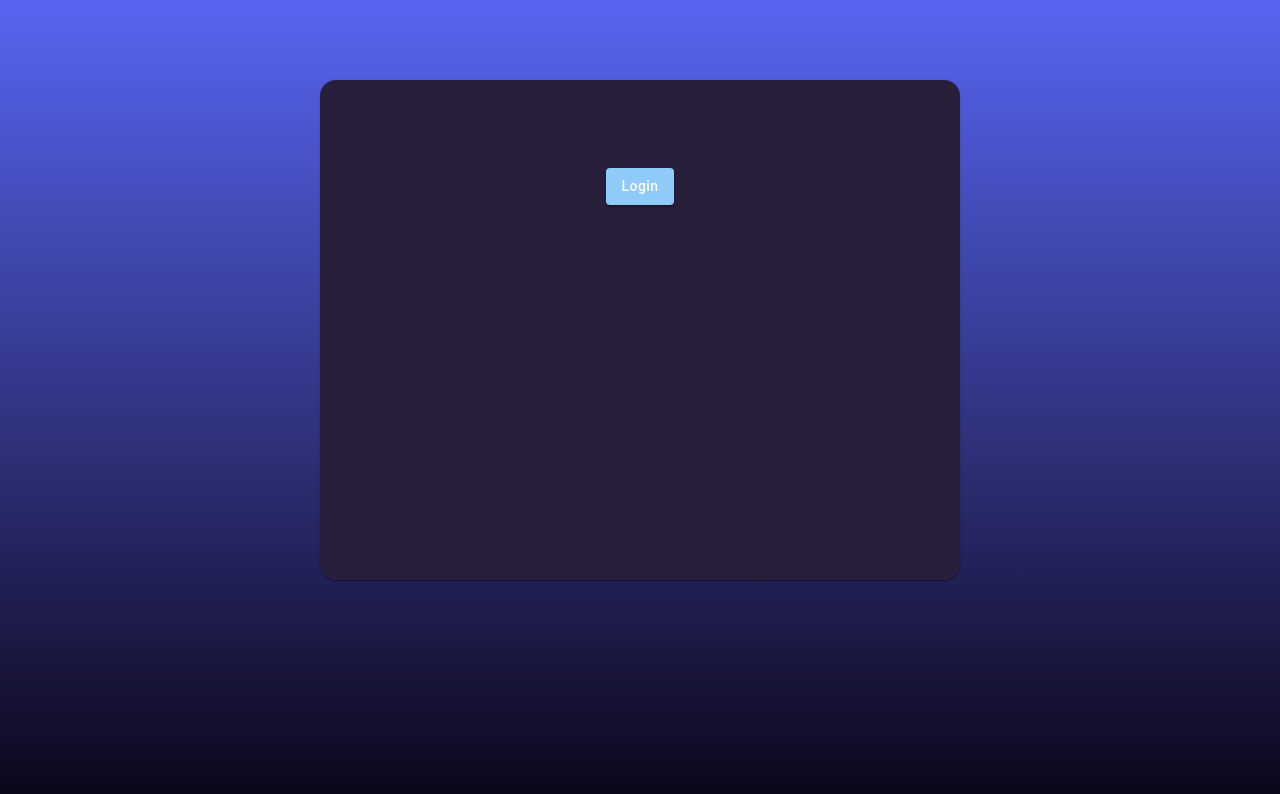
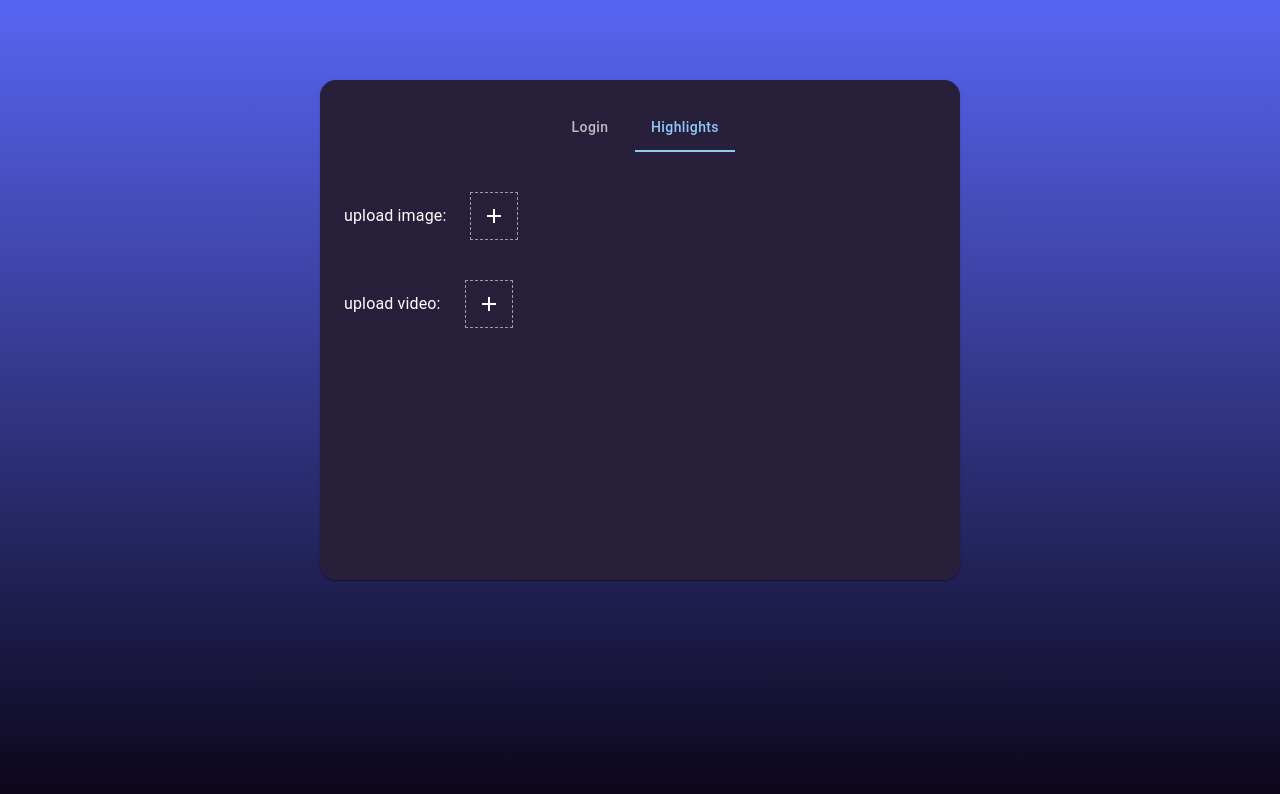
Before and after one commit to carv-protocol/carv-hackathon-examples, a React (Vite) app: page /examples in a window 1280 px wide. Shown: the top 794 px of the page. Built offline with nearby package versions, Linux system fonts and the light colour scheme.

Commit message:
feat add video

```diff
--- a/package.json
+++ b/package.json
@@ -22,6 +22,7 @@
   "dependencies": {
     "@emotion/react": "^11.10.6",
     "@emotion/styled": "^11.10.6",
+    "@mui/icons-material": "^5.11.16",
     "@mui/material": "^5.12.0",
     "@vitejs/plugin-react": "^3.1.0",
     "react": "^18.2.0",
@@ -32,7 +33,8 @@
     "vite": "^4.2.1",
     "vite-plugin-svg-icons": "^2.0.1",
     "vite-plugin-windicss": "^1.8.10",
-    "web3": "^1.9.0"
+    "web3": "^1.9.0",
+    "windicss": "^3.5.6"
   },
   "devDependencies": {
     "@types/node": "^18.15.11",
--- /dev/null
+++ b/src/constants.ts
@@ -0,0 +1 @@
+export const S3_HOST = 'https://public.carv.io';
--- a/src/examples/ExamplesPage.tsx
+++ b/src/examples/ExamplesPage.tsx
@@ -1,14 +1,15 @@
 import { Button, Card, Stack, Tab, Tabs } from '@mui/material';
 import { useEffect, useState } from 'react';
 import OneClickLogin from './login';
+import Highlights from './highlights';
 
 const ExamplesPage = () => {
-  console.log('ExamplesPage');
-  const [value, setValue] = useState(0);
+  const [value, setValue] = useState(1);
 
   const handleChange = (event: React.SyntheticEvent, newValue: number) => {
     setValue(newValue);
   };
+
   return (
     <Stack
       alignItems="center"
@@ -34,11 +35,12 @@ const ExamplesPage = () => {
           alignItems={'center'}
           justifyContent={'space-around'}
         >
-          {/* <Tabs value={value} onChange={handleChange}>
+          <Tabs value={value} onChange={handleChange}>
             <Tab label="Login" sx={{ textTransform: 'capitalize' }} />
             <Tab label="Highlights" sx={{ textTransform: 'capitalize' }} />
-          </Tabs> */}
-          <OneClickLogin />
+          </Tabs>
+          {value === 0 && <OneClickLogin />}
+          {value === 1 && <Highlights />}
         </Stack>
       </Card>
     </Stack>
--- /dev/null
+++ b/src/examples/highlights/UploadImage.tsx
@@ -0,0 +1,96 @@
+import { Box, Stack, Typography } from '@mui/material';
+import AddIcon from '@mui/icons-material/Add';
+import { toast } from 'react-toastify';
+import { readFile } from 'src/utils/file';
+import { uploadFile } from './uploadFile';
+import { S3_HOST } from 'src/constants';
+import { useState } from 'react';
+import CloseIcon from '@mui/icons-material/Close';
+
+const UploadImage = () => {
+  const [imageUrlList, setImageUrlList] = useState<string[]>([]);
+
+  console.log('imageUrlList:', imageUrlList);
+  const imageSelectOnChange = async (
+    e: React.ChangeEvent<HTMLInputElement>
+  ) => {
+    const selectedFiles = e.target.files;
+    if (selectedFiles) {
+      const file = selectedFiles[0];
+
+      if (file.size > 3145728) {
+        toast.warning(
+          `Image ${file.name} exceeds the maximum upload limit of 3MB.`
+        );
+      } else {
+        const item = await uploadFile(file, 'highlights_dev');
+        const imageUrl = S3_HOST + '/' + item;
+
+        setImageUrlList([...imageUrlList, imageUrl]);
+      }
+    }
+  };
+  return (
+    <Stack sx={{ mt: 5 }} alignSelf={'flex-start'}>
+      <Stack flexDirection={'row'} alignItems={'center'} gap={3}>
+        <Typography variant="subtitle1">upload image: </Typography>
+
+        {imageUrlList.map((imageUrl, i) =>
+          imageUrl ? (
+            <Box
+              key={i}
+              className="relative"
+              sx={{
+                width: 48,
+                height: 48,
+                backgroundImage: `url(${imageUrl})`,
+                backgroundSize: 'cover',
+                '&:hover .icon-close_button': {
+                  display: 'block',
+                },
+              }}
+            >
+              <CloseIcon
+                className="flex-row-cc icon-close_button absolute right-0 top-0 hidden cursor-pointer"
+                sx={{
+                  width: 16,
+                  height: 16,
+                  color: 'neutral.200',
+                }}
+                onClick={e => {
+                  e.stopPropagation();
+                  const list = [...imageUrlList];
+                  list.splice(i, 1);
+                  setImageUrlList(list);
+                }}
+              />
+            </Box>
+          ) : (
+            'loading...'
+          )
+        )}
+        <Box
+          className="relative flex-row-cc cursor-pointer"
+          sx={{
+            bgcolor: 'neutral.800',
+            border: theme => `1px dashed ${theme.palette.grey[500]}`,
+            cursor: 'pointer',
+            height: 48,
+            width: 48,
+          }}
+        >
+          <AddIcon className="cursor-pointer" />
+          <input
+            type="file"
+            accept="image/*"
+            // multiple
+            className="w-[48px] h-[48px] absolute left-0 top-0 cursor-pointer opacity-0"
+            onChange={imageSelectOnChange}
+          ></input>
+        </Box>
+      </Stack>
+    </Stack>
+  );
+};
+
+export default UploadImage;
--- /dev/null
+++ b/src/examples/highlights/UploadVideo.tsx
@@ -0,0 +1,71 @@
+import { Box, Stack, Typography } from '@mui/material';
+import AddIcon from '@mui/icons-material/Add';
+import { toast } from 'react-toastify';
+import { uploadFile } from './uploadFile';
+import { S3_HOST } from 'src/constants';
+import { useState } from 'react';
+
+const UploadVideo = () => {
+  const [videoUrlList, setVideoUrlList] = useState<string[]>([]);
+
+  const onVideoSelect = async (e: React.ChangeEvent<HTMLInputElement>) => {
+    const selectedFiles = e.target.files;
+    if (selectedFiles) {
+      const file = selectedFiles[0];
+
+      if (file.size > 31457280) {
+        toast.warning(
+          `Video ${file.name} exceeds the maximum upload limit of 30MB.`
+        );
+      } else {
+        const item = await uploadFile(file, 'highlights_dev');
+        const videoUrl = S3_HOST + '/' + item;
+
+        setVideoUrlList([...videoUrlList, videoUrl]);
+      }
+    }
+  };
+
+  return (
+    <Stack sx={{ mt: 5 }} alignSelf={'flex-start'}>
+      <Stack
+        flexDirection={'row'}
+        alignItems={'center'}
+        gap={3}
+        flexWrap={'wrap'}
+      >
+        <Typography variant="subtitle1">upload video: </Typography>
+        {videoUrlList.map((videoUrl, i) =>
+          videoUrl ? (
+            <video width="300" height="180" controls>
+              <source src={videoUrl} type="video/mp4" />
+            </video>
+          ) : (
+            'loading...'
+          )
+        )}
+        <Box
+          className="relative flex-row-cc cursor-pointer"
+          sx={{
+            bgcolor: 'neutral.800',
+            border: theme => `1px dashed ${theme.palette.grey[500]}`,
+            cursor: 'pointer',
+            height: 48,
+            width: 48,
+          }}
+        >
+          <AddIcon className="cursor-pointer" />
+          <input
+            type="file"
+            accept="video/*"
+            // multiple
+            className="w-[48px] h-[48px] absolute left-0 top-0 cursor-pointer opacity-0"
+            onChange={onVideoSelect}
+          ></input>
+        </Box>
+      </Stack>
+    </Stack>
+  );
+};
+
+export default UploadVideo;
--- /dev/null
+++ b/src/examples/highlights/index.tsx
@@ -0,0 +1,13 @@
+import UploadImage from './UploadImage';
+import UploadVideo from './UploadVideo';
+
+const Highlights = () => {
+  return (
+    <>
+      <UploadImage />
+      <UploadVideo />
+    </>
+  );
+};
+
+export default Highlights;
--- /dev/null
+++ b/src/examples/highlights/uploadFile.ts
@@ -0,0 +1,57 @@
+import { fetchPost } from 'src/utils/fetch';
+import { BACKEND_API } from '../login';
+
+type GetUserPresignedUrlResponse = {
+  url: string;
+  fields: {
+    key: string;
+    AWSAccessKeyId: string;
+    'x-amz-security-token': string;
+    policy: string;
+    signature: string;
+  };
+};
+export async function uploadFile(file: File, folder?: string): Promise<string> {
+  const names = file.name.split('.');
+  const body: {
+    file_suffix: string;
+    folder?: string;
+  } = {
+    file_suffix: names[names.length - 1],
+  };
+  if (folder) {
+    body.folder = folder;
+  }
+
+  const presignedRes = await fetchPost<GetUserPresignedUrlResponse>(
+    BACKEND_API + '/users/presigned_url',
+    body
+  );
+
+  if (presignedRes.code === 0) {
+    const presignedUrl = presignedRes.data;
+    const fd = new FormData();
+
+    Object.keys(presignedUrl.fields).forEach(k => {
+      fd.append(k, (presignedUrl.fields as any)[k]);
+    });
+    fd.append('file', file);
+
+    const res = await fetch(presignedUrl.url, {
+      method: 'POST',
+      body: fd,
+      mode: 'cors',
+    });
+    if (!res.ok) {
+      throw res;
+    }
+
+    if (res.status === 204) {
+      return presignedUrl.fields.key;
+    }
+
+    return res.json();
+  } else {
+    return Promise.resolve('');
+  }
+}
--- /dev/null
+++ b/src/utils/file.ts
@@ -0,0 +1,10 @@
+export function readFile(f: File): Promise<string> {
+  return new Promise((resolve, reject) => {
+    const r = new FileReader()
+    r.onload = function () {
+      resolve(r.result as string)
+    }
+    r.onerror = err => reject(err)
+    r.readAsDataURL(f)
+  })
+}
--- /dev/null
+++ b/windi.config.ts
@@ -0,0 +1,11 @@
+import { defineConfig } from 'windicss/helpers';
+
+export default defineConfig({
+  shortcuts: {
+    'w-fit': { width: 'fit-content' },
+    'flex-row-c': 'flex flex-row items-center',
+    'flex-col-c': 'flex flex-row items-center',
+    'flex-row-cc': 'flex flex-row items-center justify-center',
+    'flex-col-cc': 'flex flex-col items-center justify-center',
+  },
+});
```
Also changed, not shown: 1 other file (tests, documents, lock files or other folders).
